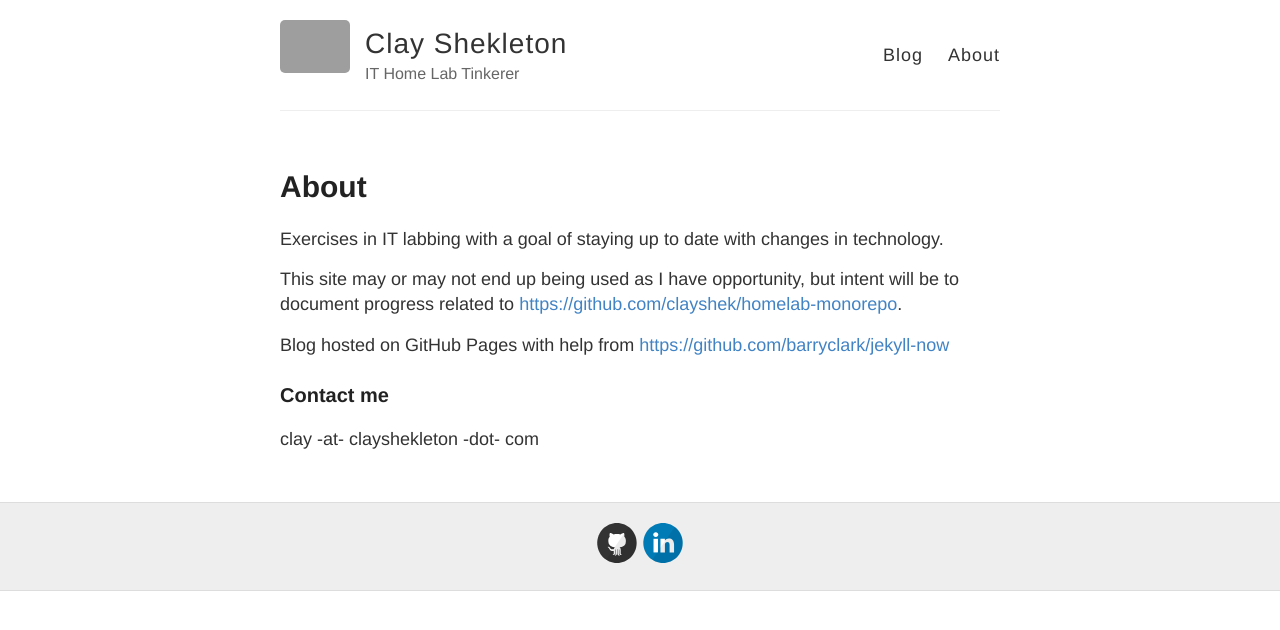
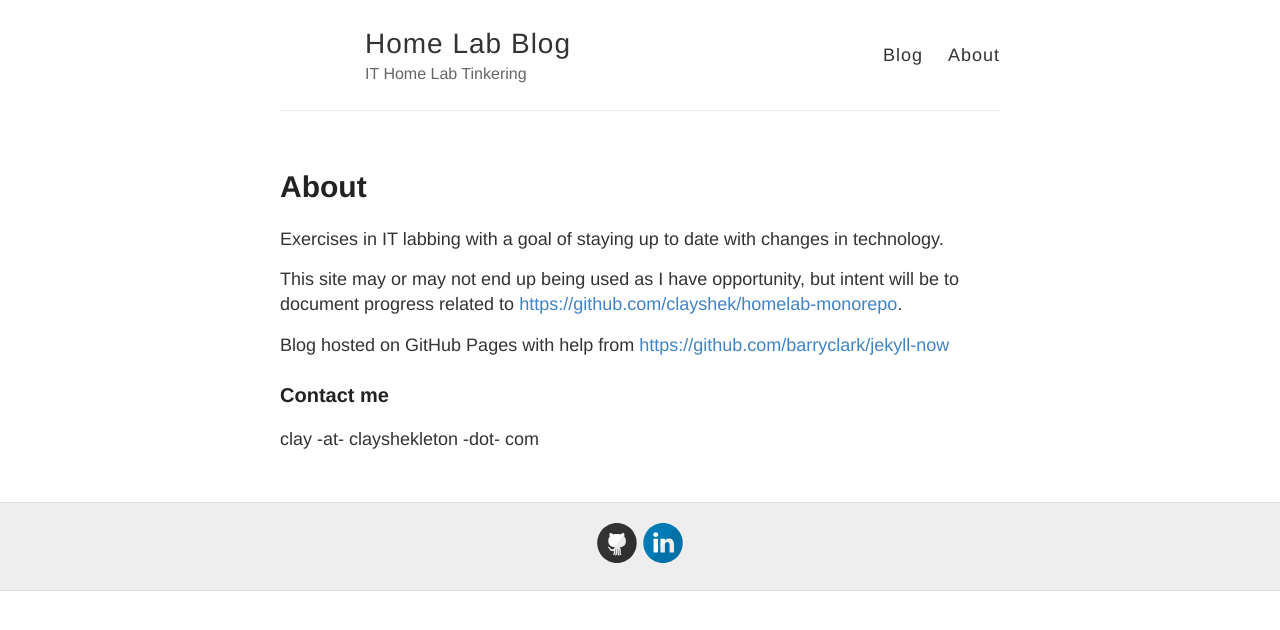
Before and after one commit to clayshek/clayshek.github.io, a Jekyll site: the page built from about.md, in a window 1280 px wide. Shown: the top 630 px of the page. Built offline with Jekyll 4.4.1, drawn with Linux system fonts in a browser that asks for light colours; grey boxes are pictures that could not be loaded.

Commit message:
Update _config.yml

```diff
--- a/_config.yml
+++ b/_config.yml
@@ -3,13 +3,13 @@
 #
 
 # Name of your site (displayed in the header)
-name: Clay Shekleton
+name: Home Lab Blog
 
 # Short bio or description (displayed in the header)
-description: IT Home Lab Tinkerer
+description: IT Home Lab Tinkering
 
 # URL of your avatar or profile pic (you could use your GitHub profile pic)
-avatar: https://raw.githubusercontent.com/barryclark/jekyll-now/master/images/jekyll-logo.png
+avatar:
 
 #
 # Flags below are optional
```
